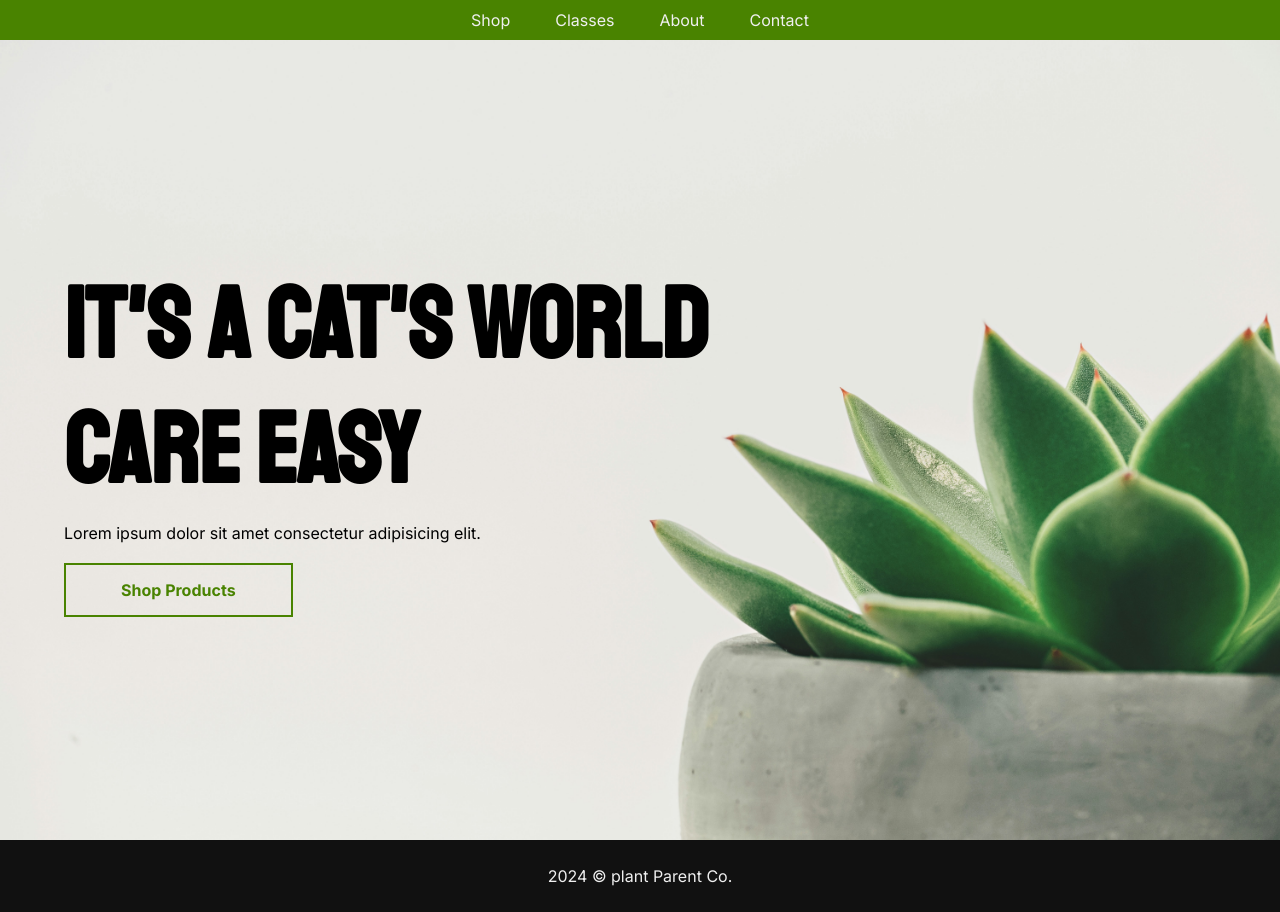
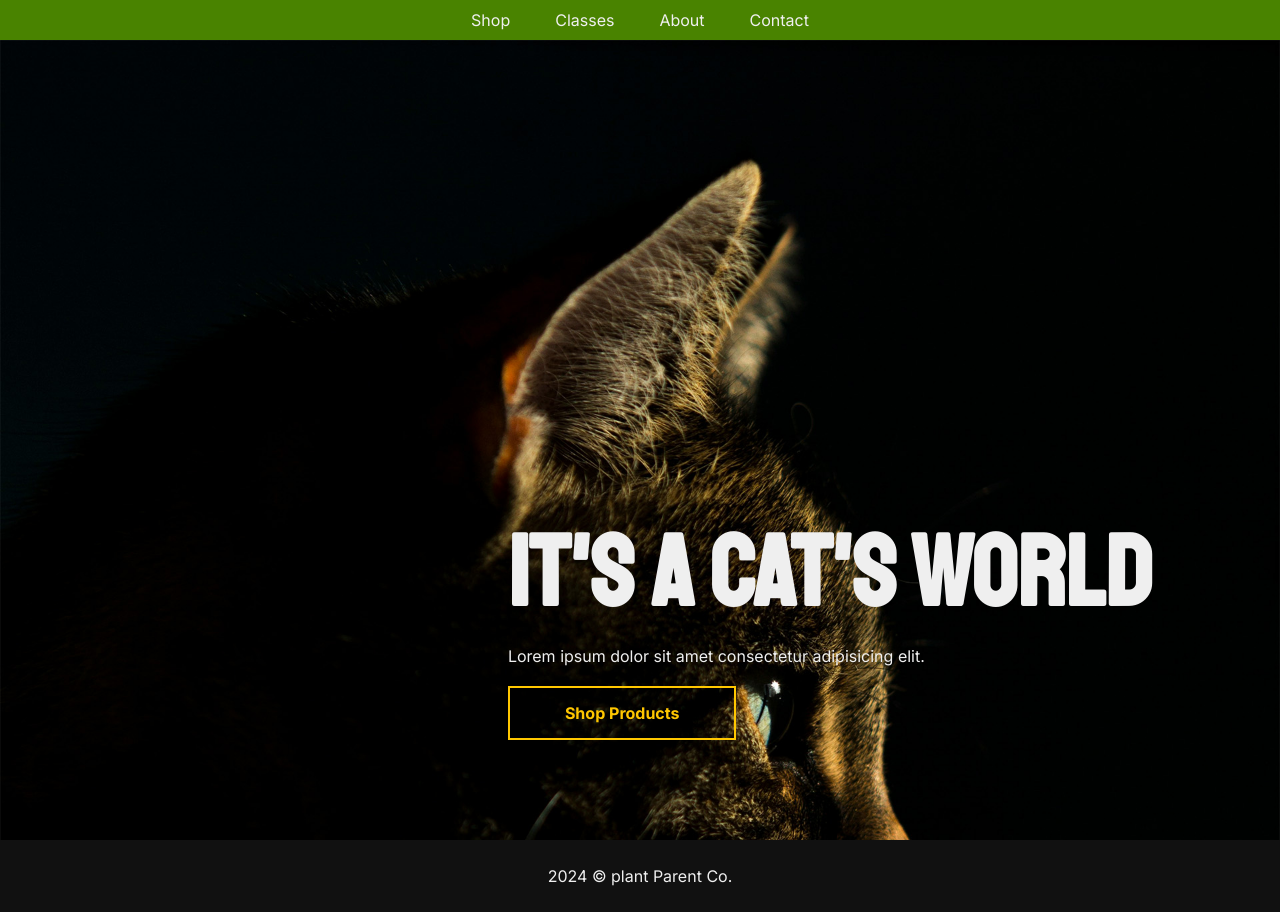
Before and after one commit to Jnails99/shestaurusmay.github.io, a plain HTML site: page demos/heroes-demo/cat-hero.html in a window 1280 px wide. Drawn offline with Linux system fonts and the light colour scheme.

Commit message:
heroes demo: Link index.html to cat-hero.html

```diff
--- a/demos/heroes-demo/cat-hero.html
+++ b/demos/heroes-demo/cat-hero.html
@@ -17,9 +17,9 @@
             </div>
         </div>
 
-        <div id="plant-hero">
+        <div id="cat-hero">
             <div class="container">
-                <h1>It's A Cat's World<br>Care Easy</h1>
+                <h1>It's A Cat's World</h1>
                 <p>
                     Lorem ipsum dolor sit amet consectetur
                     adipisicing elit.
--- a/demos/heroes-demo/css/Style.css
+++ b/demos/heroes-demo/css/Style.css
@@ -76,3 +76,43 @@ body {
 }
 
 /* cat hero */
+#cat-hero {
+    background-image: url(../images/hero2.jpg);
+    background-size: cover;
+    height: 100vh;
+    color: #efefef;
+    display: flex;
+    justify-content: end;
+    align-items: end;
+}
+#cat-hero .container {
+    width: max-content;
+    margin: 0px;
+    padding-right: 10%;
+    padding-bottom: 100px;
+}
+#cat-hero h1 {
+    font-size: 100px;
+    margin: 0px;
+    font-family: "staatliches", sans-serif;
+}
+#cat-hero p {
+    margin: 10px 0px 20px;
+}
+#cat-hero a {
+    display: inline-block;
+    border: 2px solid #ffc700;
+    padding: 15px 55px;
+    text-align: center;
+    text-decoration: none;
+    font-weight: bold;
+    color: #ffc700;
+    transition:
+        background-color 0.5s
+        color 0.5s
+    ;
+}
+#cat-hero a:hover {
+    background-color: #ffc700;
+    color: #111;
+}
```
Also changed, not shown: demos/heroes-demo/index.html (+5 -5 lines).
